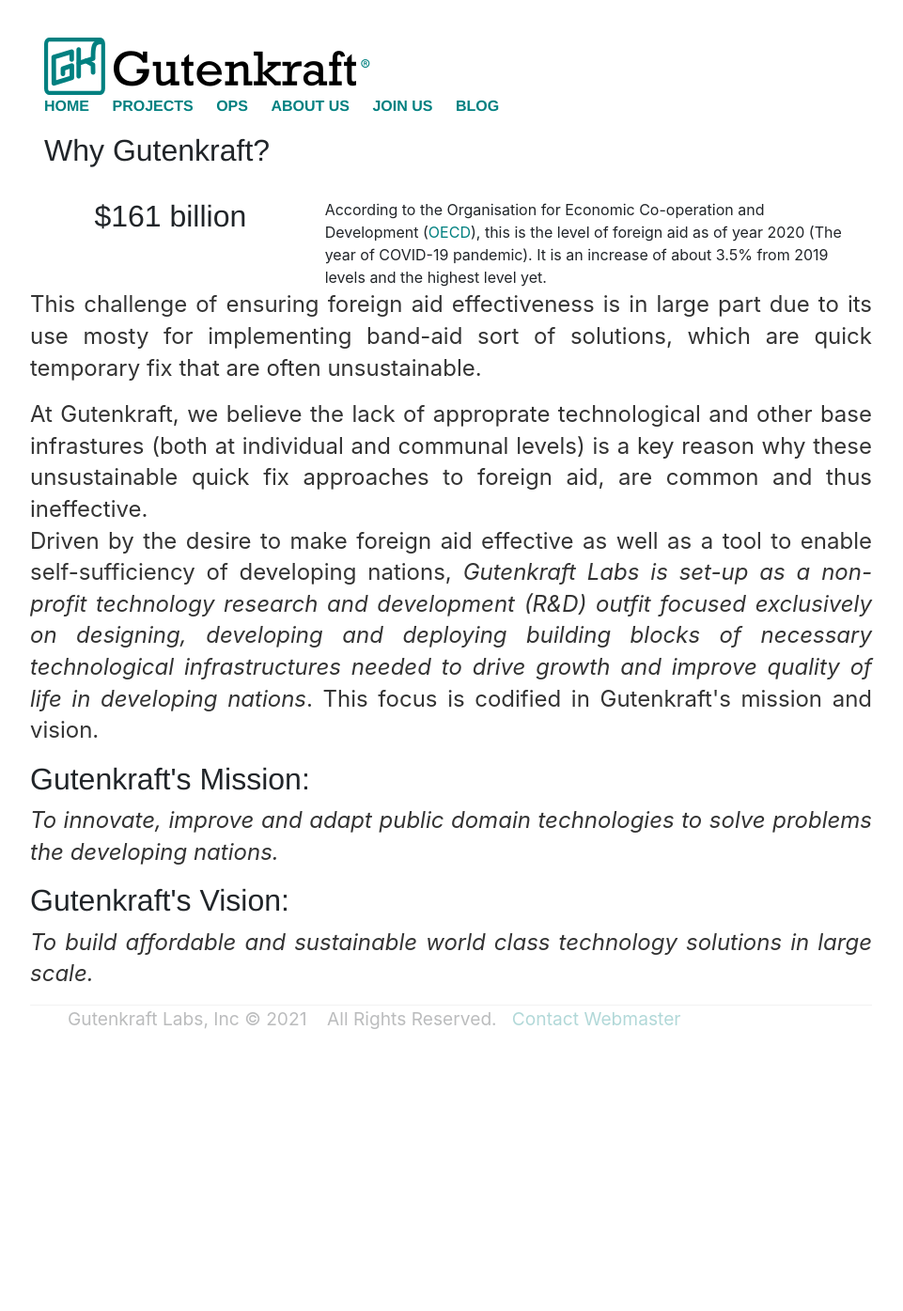
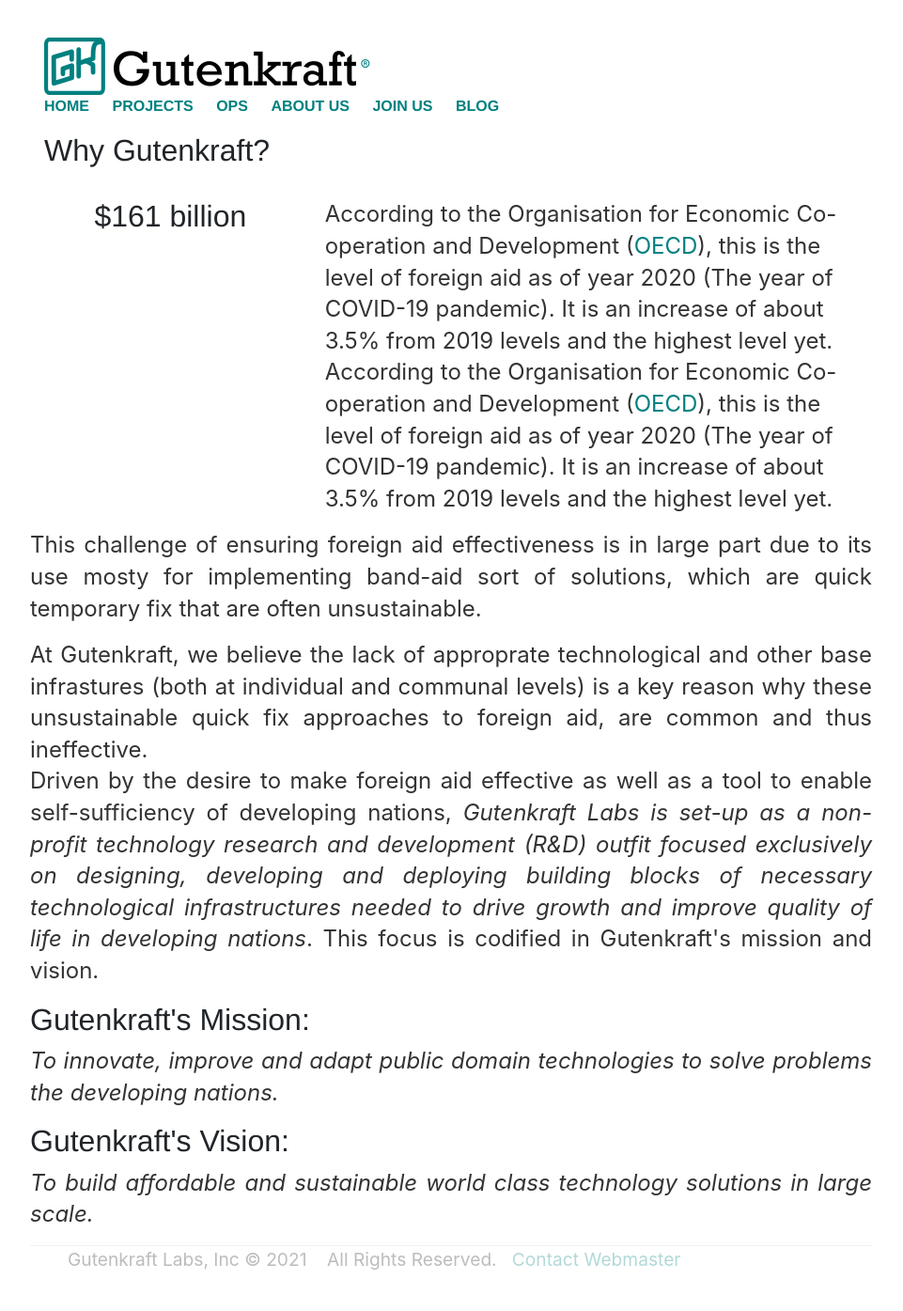
Before and after one commit to oferonmi/datafilik.github.io, a Jekyll site: the page built from index.html, in a window 1280 px wide. Shown: the whole page at 94% size, without its empty margins (160-1121 px from the left). Built offline with Jekyll 4.4.1, drawn with Linux system fonts in a browser that asks for light colours; before the commit the page ends 1139 px from its top, so only the background shows below that.

Commit message:
content update

```diff
--- a/index.html
+++ b/index.html
@@ -9,7 +9,10 @@
 	<div class="row">
 		<div class="col-4 text-center"><h1>$161 billion</h1></div>
 		<div class="col-8 text-start fs-1">
+			<p class="fs-1">
 			According to the Organisation for Economic Co-operation and Development (<a href="https://www.oecd.org/newsroom/covid-19-spending-helped-to-lift-foreign-aid-to-an-all-time-high-in-2020-but-more-effort-needed.htm">OECD</a>), this is the level of foreign aid as of year 2020 (The year of COVID-19 pandemic). It is an increase of about 3.5% from 2019 levels and the highest level yet.
+			According to the Organisation for Economic Co-operation and Development (<a href="https://www.oecd.org/newsroom/covid-19-spending-helped-to-lift-foreign-aid-to-an-all-time-high-in-2020-but-more-effort-needed.htm">OECD</a>), this is the level of foreign aid as of year 2020 (The year of COVID-19 pandemic). It is an increase of about 3.5% from 2019 levels and the highest level yet.
+			</p>
 		</div>
 	</div>
 
```
